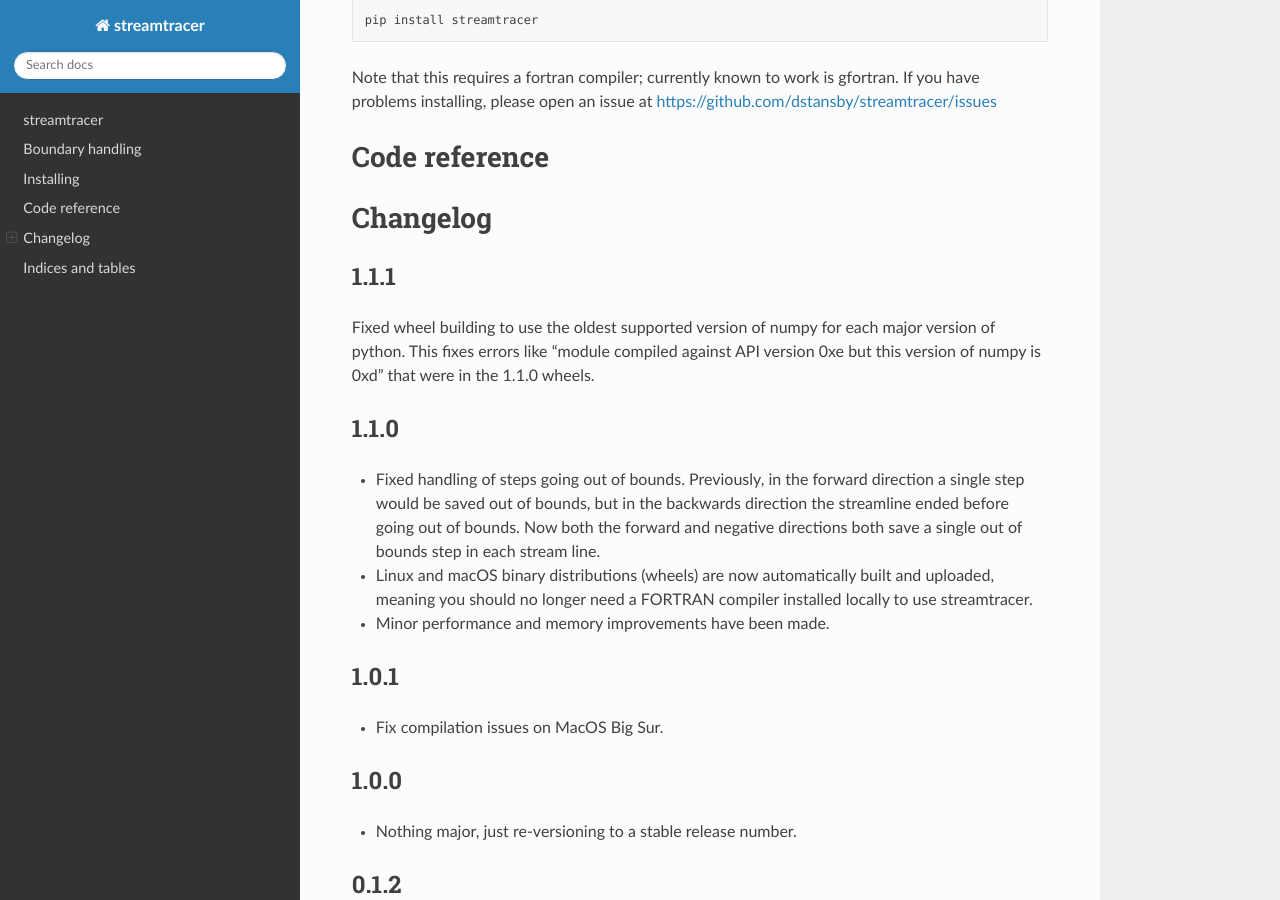
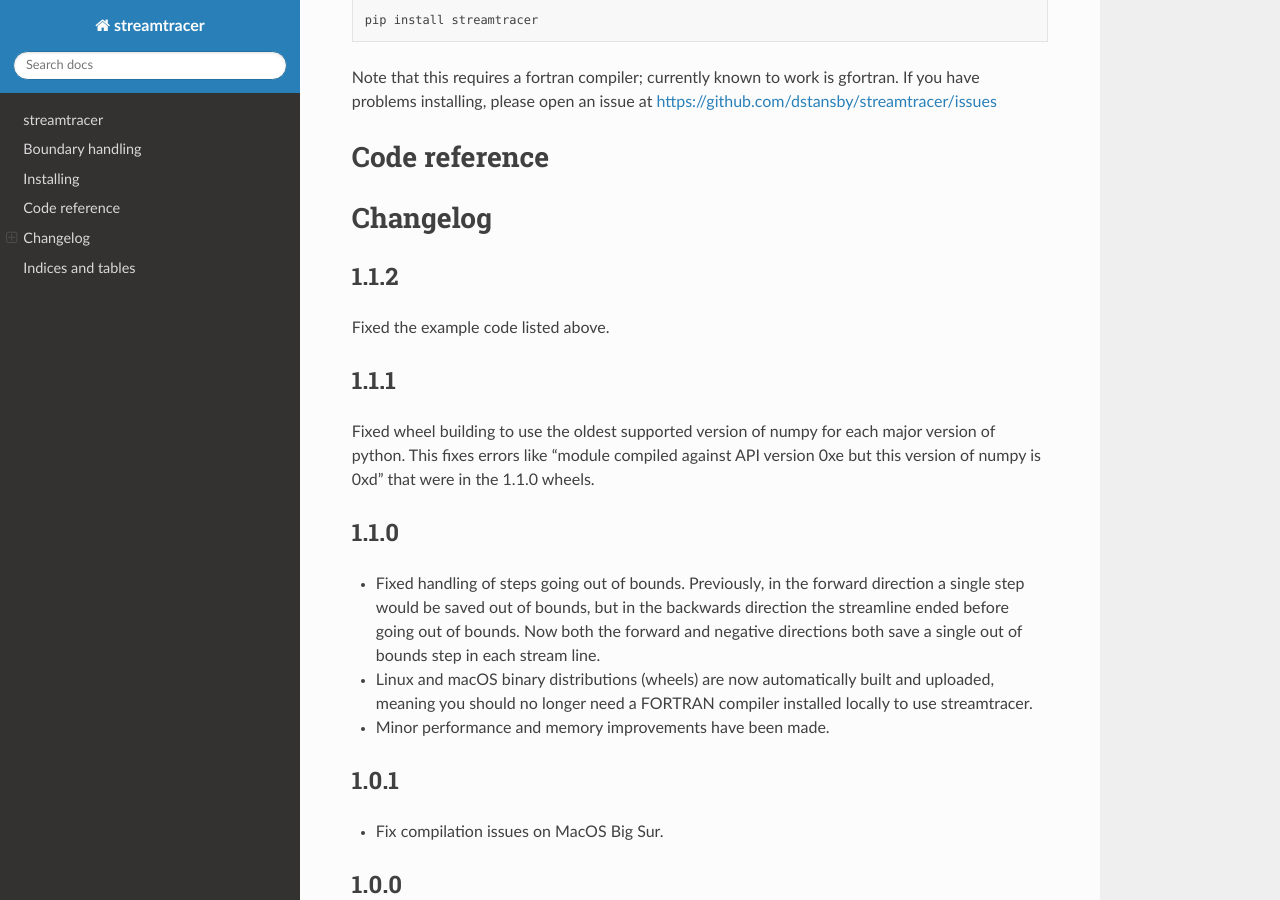
Before and after one commit to sunpy/streamtracer, a Sphinx documentation site: the page built from doc/index.rst, in a window 1280 px wide and 900 px high, scrolled down 1042 px. Built offline with Sphinx 7.4.7 and the Read the Docs theme 2.0.0, drawn with Linux system fonts in a browser that asks for light colours; pages that are not in the unit, such as notebooks, are missing from menus.

Commit message:
Add changelog

```diff
--- a/doc/index.rst
+++ b/doc/index.rst
@@ -62,6 +62,10 @@
 Changelog
 =========
 
+1.1.2
+-----
+Fixed the example code listed above.
+
 1.1.1
 -----
 Fixed wheel building to use the oldest supported version of numpy for each
```
